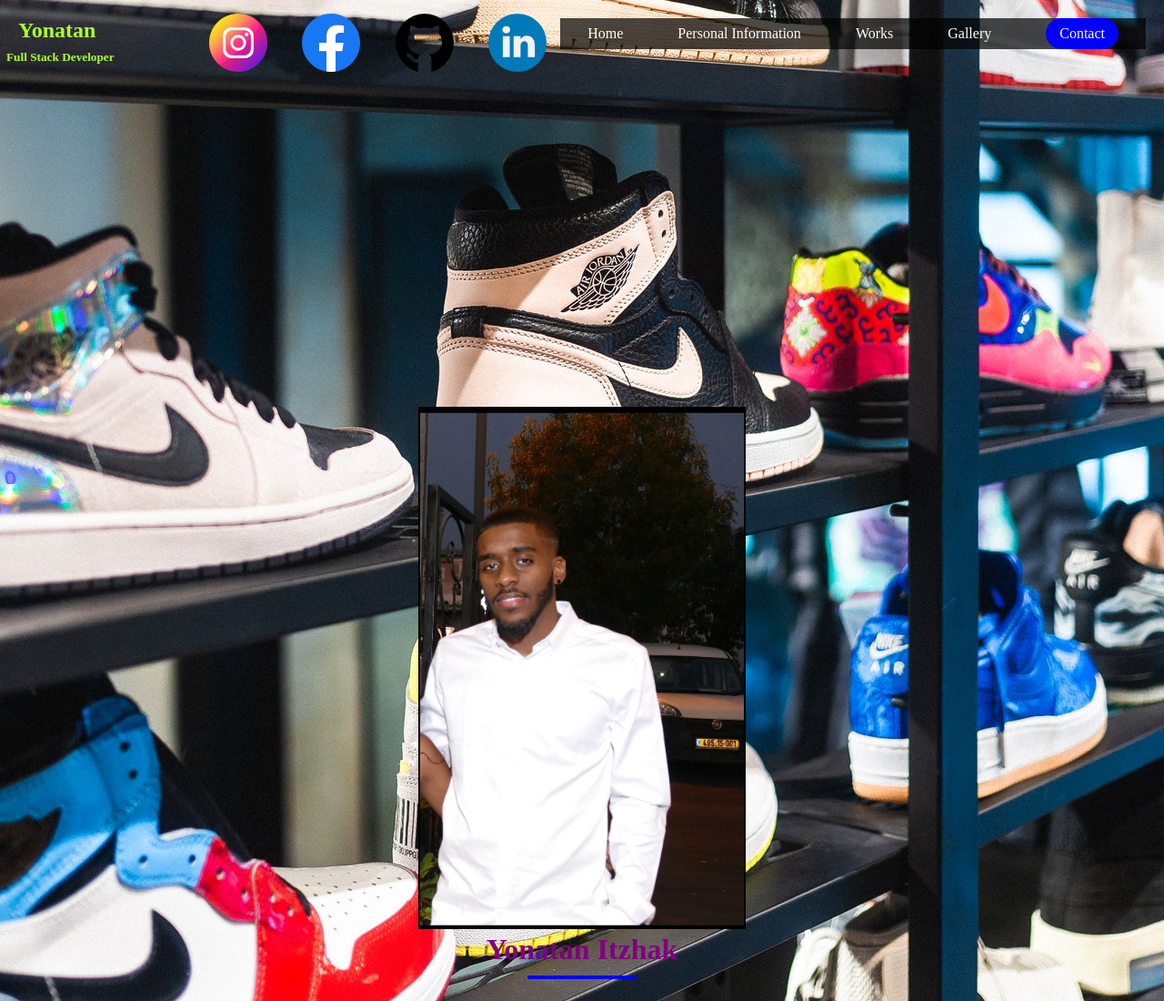
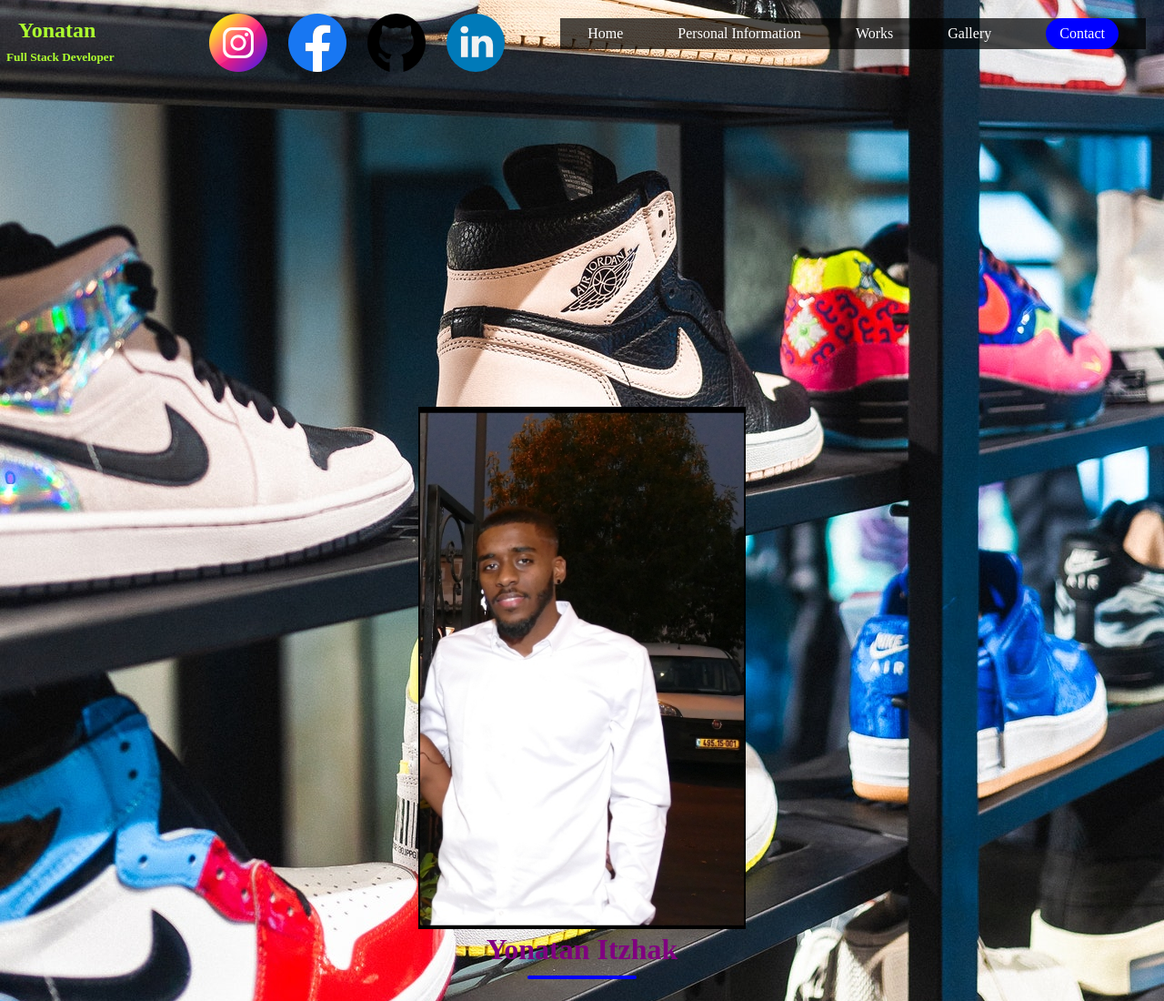
Before and after one commit to YonatanItzhak7/passoverproject, a plain HTML site: page index.html in a window 1280 px wide. Shown: the top 1100 px of the page at 91% size. Drawn offline with Linux system fonts and the light colour scheme.

Commit message:
Update style.css

```diff
--- a/style.css
+++ b/style.css
@@ -16,7 +16,7 @@ body , html{
   position: absolute;
   top: 15px;
   left: 230px;
-  gap: 15%;
+  gap: 9%;
 }
 .social li:hover {
   transform: scale(1) translateY(-4px);
```
